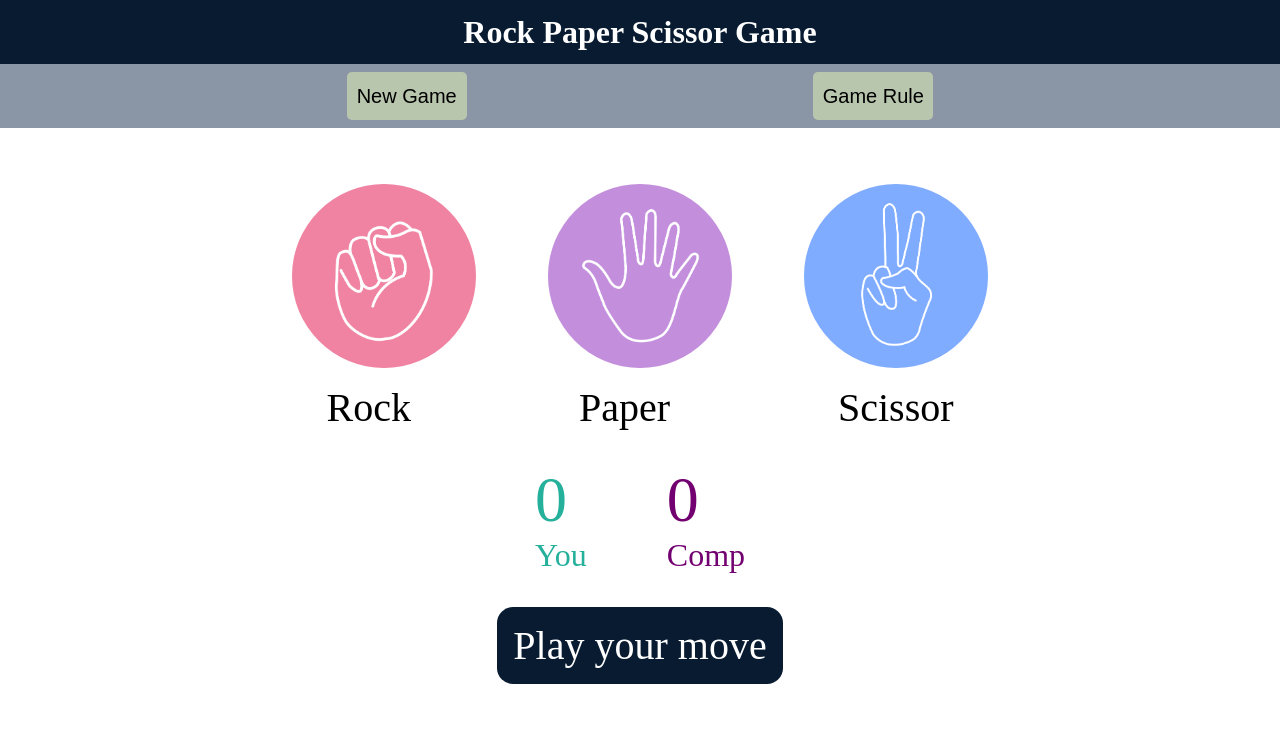
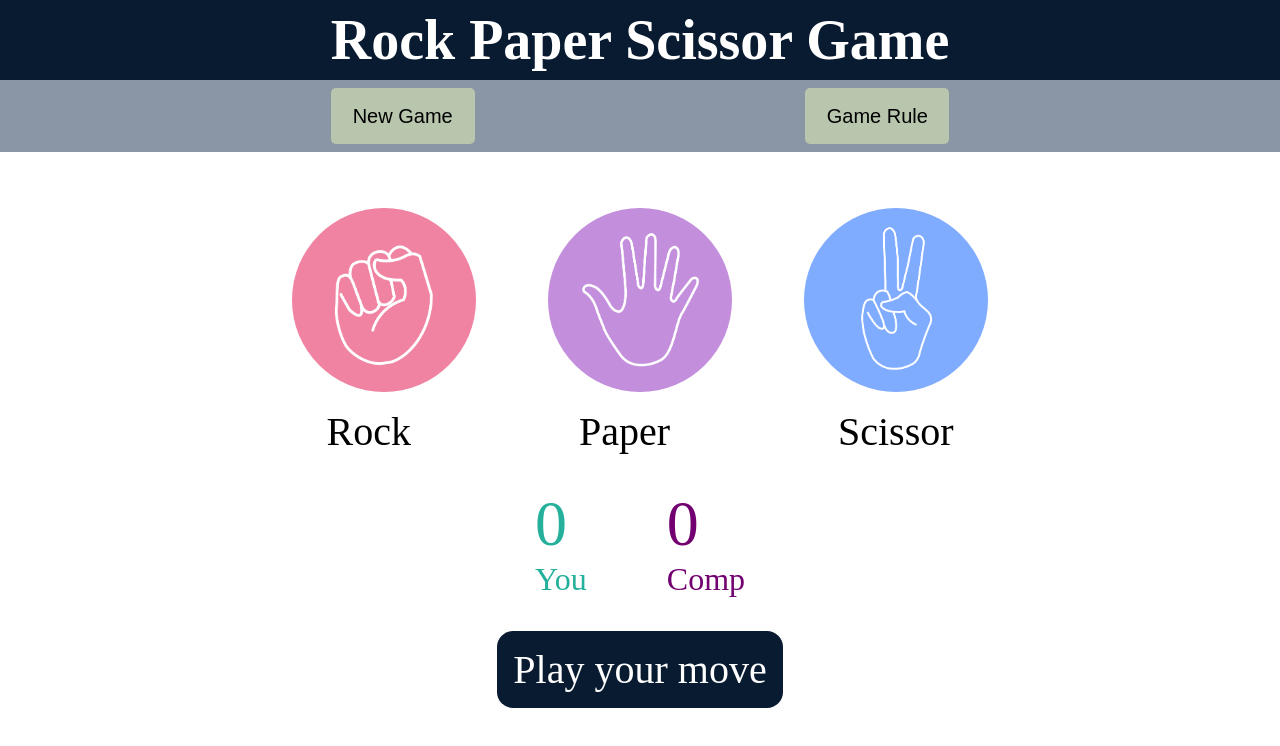
Before and after one commit to kmantu763/rock-paper-scissor-game, a plain HTML site: page index.html in a window 1280 px wide. Drawn offline with Linux system fonts and the light colour scheme.

Commit message:
Update style.css

```diff
--- a/style.css
+++ b/style.css
@@ -7,14 +7,15 @@
 h1 {
     background-color: #081b31;
     color: #fff;
-    height: 4rem;
-    line-height: 4rem;
+    height: 5rem;
+    line-height: 5rem;
     text-align: center;
+    font-size: 7vmin;
 }
 
 .navbar {
     background-color: #8a95a5;
-    height: 8vmin;
+    height: 4.5rem;
     display: flex;
     justify-content: center;
     align-items: center;
@@ -22,12 +23,11 @@ h1 {
 }
 
 .btn {
-    width: 15vmin;
-    height: 6vmin;
+    width: 18vmin;
+    height: 3.5rem;
     border: none;
     border-radius: 5px;
     font-size: 2.5vmin;
-    /* font-weight: bolder; */
     background-color: #b9c6ae;
 }
 .btn:hover {
@@ -40,7 +40,6 @@ h1 {
     display: flex;
     justify-content: center;
     align-items: center;
-    /* gap: 3rem; */
     gap: 7vmin;
     margin-top: 3rem;
 }
```
